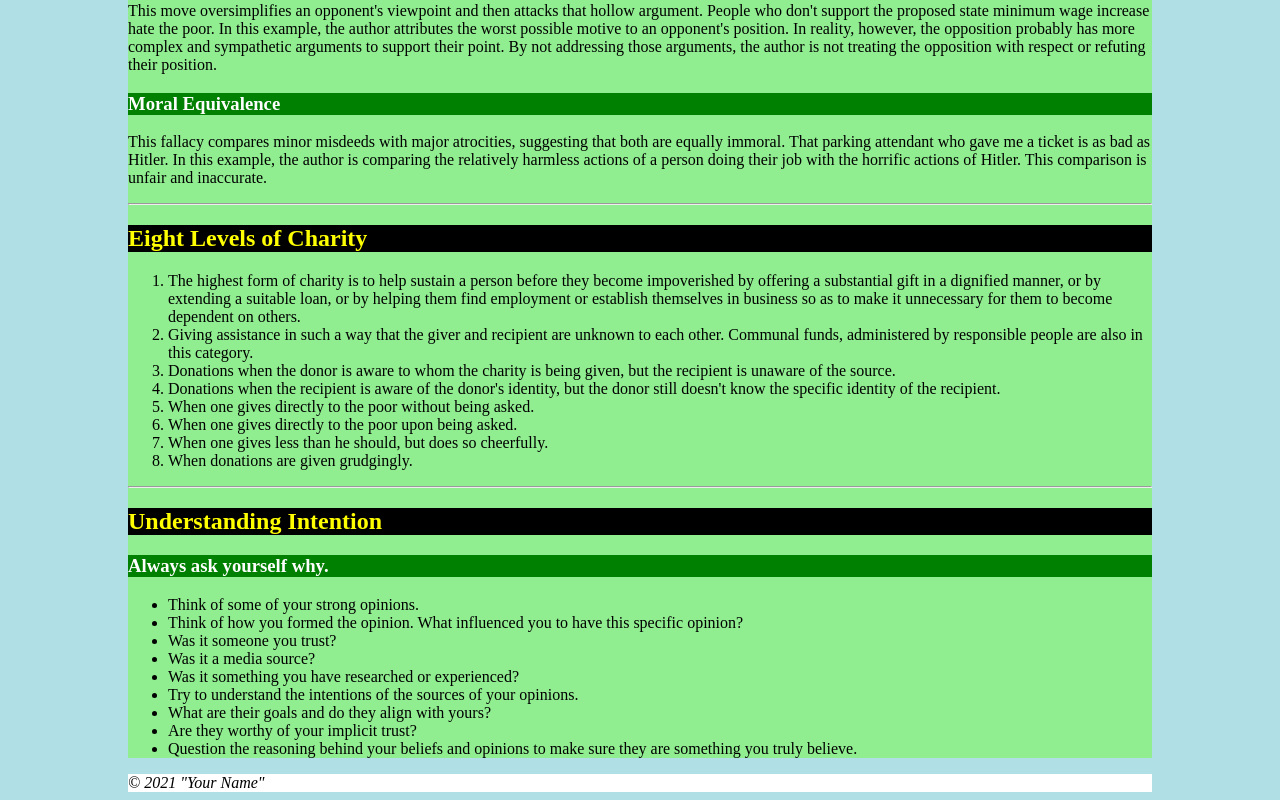
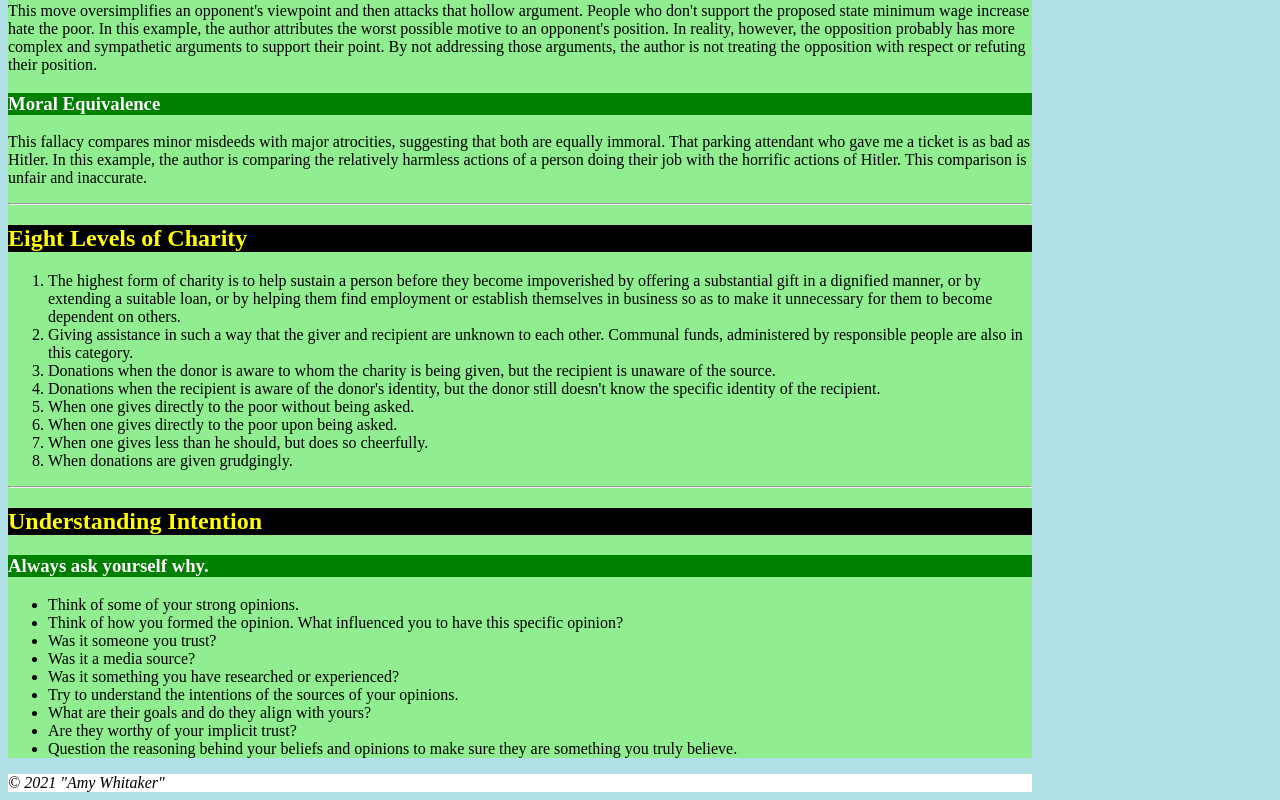
Before and after one commit to awhit21/awhit21.github.io-3, a plain HTML site: page index.html in a window 1280 px wide. Shown: the part 2053-2853 px from the top of the page. Drawn offline with Linux system fonts and the light colour scheme.

Commit message:
Margin left and name

```diff
--- a/index.html
+++ b/index.html
@@ -7,7 +7,7 @@
 	<style>
 
     main {background-color: lightgreen;}
-    body {background-color: powderblue; margin-left: auto; margin-right: auto; width:80%}
+    body {background-color: powderblue; margin-left: margin-left; margin-right: auto; width:80%}
 h1   {color: blue; font-family: broadway; background-color: white;}
 h2   {color: yellow; font-family: algerian; background-color: black;}
 h3   {color: white; font-family: cooper black; background-color: green;}
@@ -171,6 +171,6 @@ footer {font-style: italic; background-color: white}
 			<li> Question the reasoning behind your beliefs and opinions to make sure they are something you truly believe.</li>
 		</ul>
 	</main>
-	<footer> &copy; 2021 "Your Name"</footer>
+	<footer> &copy; 2021 "Amy Whitaker"</footer>
 </body>
 </html>
```
